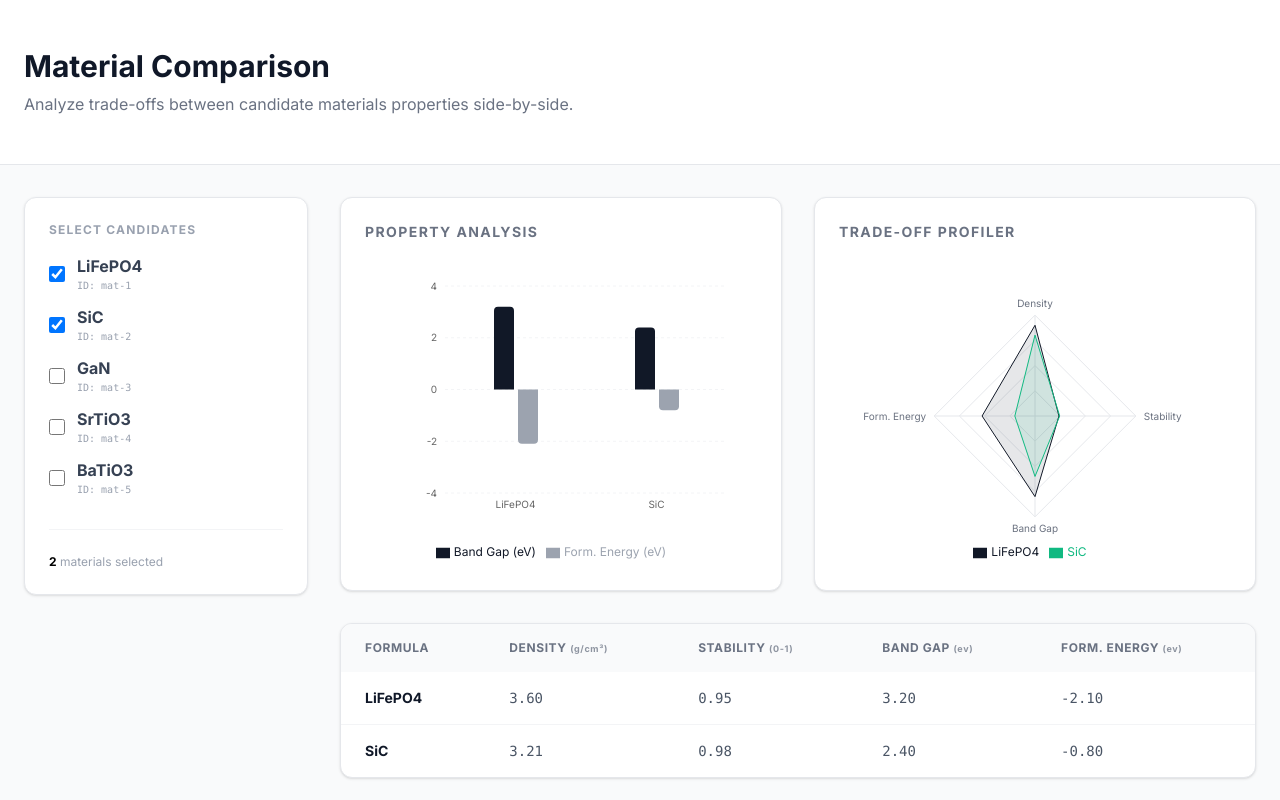
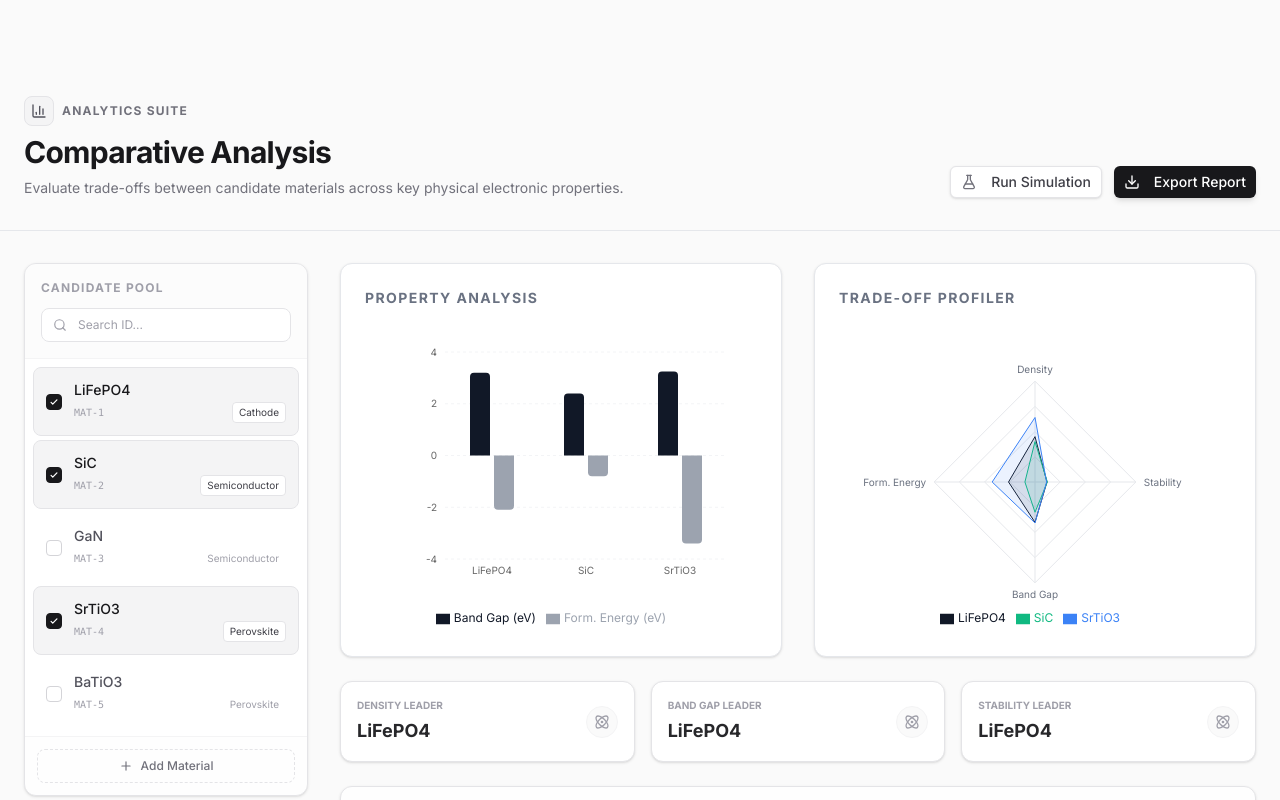
Before and after one commit to karthik5033/MatterGen, a Next.js app in the folder mattergen-x/frontend/: page /compare in a window 1280 px wide. Shown: the top 800 px of the page. Built offline with nearby package versions, Linux system fonts and the light colour scheme.

Commit message:
Update page.tsx page

```diff
--- a/mattergen-x/frontend/src/app/compare/page.tsx
+++ b/mattergen-x/frontend/src/app/compare/page.tsx
@@ -4,18 +4,20 @@ import { useState } from 'react';
 import { motion } from 'framer-motion';
 import { FADE_IN_ANIMATION } from '@/utils/animations';
 import ComparisonCharts from '@/components/charts/ComparisonCharts';
+import { Search, Plus, BarChart3, FlaskConical, Atom, Download } from 'lucide-react';
+import { Button } from '@/components/ui/button';
 
 // Mock Data for Comparison
 const MOCK_MATERIALS = [
-  { id: 'mat-1', name: 'LiFePO4', density: 3.6, stability: 0.95, band_gap: 3.2, formation_energy: -2.1 },
-  { id: 'mat-2', name: 'SiC', density: 3.21, stability: 0.98, band_gap: 2.4, formation_energy: -0.8 },
-  { id: 'mat-3', name: 'GaN', density: 6.15, stability: 0.85, band_gap: 3.4, formation_energy: -1.2 },
-  { id: 'mat-4', name: 'SrTiO3', density: 5.12, stability: 0.92, band_gap: 3.25, formation_energy: -3.4 },
-  { id: 'mat-5', name: 'BaTiO3', density: 6.02, stability: 0.88, band_gap: 3.1, formation_energy: -3.1 },
+  { id: 'mat-1', name: 'LiFePO4', density: 3.6, stability: 0.95, band_gap: 3.2, formation_energy: -2.1, type: 'Cathode' },
+  { id: 'mat-2', name: 'SiC', density: 3.21, stability: 0.98, band_gap: 2.4, formation_energy: -0.8, type: 'Semiconductor' },
+  { id: 'mat-3', name: 'GaN', density: 6.15, stability: 0.85, band_gap: 3.4, formation_energy: -1.2, type: 'Semiconductor' },
+  { id: 'mat-4', name: 'SrTiO3', density: 5.12, stability: 0.92, band_gap: 3.25, formation_energy: -3.4, type: 'Perovskite' },
+  { id: 'mat-5', name: 'BaTiO3', density: 6.02, stability: 0.88, band_gap: 3.1, formation_energy: -3.1, type: 'Perovskite' },
 ];
 
 export default function ComparePage() {
-  const [selectedIds, setSelectedIds] = useState<string[]>(['mat-1', 'mat-2']);
+  const [selectedIds, setSelectedIds] = useState<string[]>(['mat-1', 'mat-2', 'mat-4']);
 
   const toggleSelection = (id: string) => {
     setSelectedIds(prev =>
@@ -30,79 +32,168 @@ export default function ComparePage() {
 
   return (
     <motion.div
-      className="min-h-screen bg-gray-50 pb-20"
+      className="min-h-screen bg-[#fafafa] pb-20 pt-24"
       {...FADE_IN_ANIMATION}
     >
-      <div className="bg-white border-b border-gray-200">
-        <div className="max-w-7xl mx-auto px-6 py-12">
-           <h1 className="text-3xl font-bold text-gray-900 mb-2">Material Comparison</h1>
-           <p className="text-gray-500">Analyze trade-offs between candidate materials properties side-by-side.</p>
+      {/* Header Section */}
+      <div className="max-w-7xl mx-auto px-6 mb-8 flex items-end justify-between border-b border-gray-200 pb-8">
+        <div>
+           <div className="flex items-center gap-2 mb-2">
+              <div className="p-1.5 bg-zinc-100 rounded-lg border border-zinc-200">
+                <BarChart3 className="w-4 h-4 text-zinc-600" />
+              </div>
+              <span className="text-xs font-bold text-zinc-500 uppercase tracking-widest">Analytics Suite</span>
+           </div>
+           <h1 className="text-3xl font-bold text-zinc-900 tracking-tight">Comparative Analysis</h1>
+           <p className="text-zinc-500 mt-2 max-w-2xl text-sm">
+             Evaluate trade-offs between candidate materials across key physical electronic properties.
+           </p>
+        </div>
+        <div className="hidden md:flex gap-3">
+             <Button variant="outline" size="sm" className="bg-white hover:bg-zinc-50 text-zinc-700 border-zinc-200 shadow-sm transition-all hover:scale-[1.02]">
+                <FlaskConical className="w-3.5 h-3.5 mr-2 text-zinc-500" />
+                Run Simulation
+             </Button>
+             <Button size="sm" className="bg-zinc-900 hover:bg-zinc-800 text-white shadow-md transition-all hover:scale-[1.02]">
+                <Download className="w-3.5 h-3.5 mr-2" />
+                Export Report
+             </Button>
         </div>
       </div>
 
-      <main className="max-w-7xl mx-auto px-6 py-8">
+      <main className="max-w-7xl mx-auto px-6">
         <div className="grid grid-cols-1 lg:grid-cols-12 gap-8">
 
-          {/* Sidebar: Selection */}
+          {/* Sidebar: Selection Panel */}
           <div className="lg:col-span-3">
-            <div className="bg-white rounded-xl border border-gray-200 p-6 shadow-sm sticky top-24">
-               <h3 className="text-xs font-bold uppercase tracking-widest text-gray-400 mb-4">Select Candidates</h3>
-               <div className="space-y-3">
-                 {MOCK_MATERIALS.map(mat => (
-                   <label key={mat.id} className="flex items-center gap-3 cursor-pointer group">
-                      <input
-                        type="checkbox"
-                        checked={selectedIds.includes(mat.id)}
-                        onChange={() => toggleSelection(mat.id)}
-                        className="w-4 h-4 rounded border-gray-300 text-black focus:ring-black transition-all"
-                      />
-                      <div>
-                        <div className="font-bold text-gray-700 group-hover:text-black transition-colors">{mat.name}</div>
-                        <div className="text-[10px] text-gray-400 font-mono">ID: {mat.id}</div>
-                      </div>
-                   </label>
-                 ))}
+            <div className="bg-white rounded-xl border border-zinc-200 shadow-sm sticky top-28 overflow-hidden">
+               <div className="p-4 border-b border-zinc-100 bg-zinc-50/50">
+                   <h3 className="text-xs font-bold uppercase tracking-widest text-zinc-400 mb-3">Candidate Pool</h3>
+                   <div className="relative">
+                       <Search className="absolute left-3 top-1/2 -translate-y-1/2 w-3.5 h-3.5 text-zinc-400" />
+                       <input
+                          type="text"
+                          placeholder="Search ID..."
+                          className="w-full pl-9 pr-3 py-2 text-xs bg-white border border-zinc-200 rounded-lg focus:outline-none focus:ring-1 focus:ring-zinc-400 focus:border-zinc-400 transition-all placeholder:text-zinc-400"
+                       />
+                   </div>
                </div>
 
-               <div className="mt-8 pt-6 border-t border-gray-100">
-                 <div className="text-xs text-gray-400">
-                    <span className="font-bold text-black">{selectedIds.length}</span> materials selected
-                 </div>
+               <div className="p-2 max-h-[400px] overflow-y-auto space-y-1">
+                 {MOCK_MATERIALS.map(mat => {
+                    const isSelected = selectedIds.includes(mat.id);
+                    return (
+                       <div
+                          key={mat.id}
+                          onClick={() => toggleSelection(mat.id)}
+                          className={`
+                            group flex items-center gap-3 p-3 rounded-lg cursor-pointer transition-all border
+                            ${isSelected
+                                ? 'bg-zinc-100 border-zinc-200'
+                                : 'bg-transparent border-transparent hover:bg-zinc-50 hover:border-zinc-100'}
+                          `}
+                       >
+                          <div className={`
+                             w-4 h-4 rounded border flex items-center justify-center transition-colors
+                             ${isSelected
+                                ? 'bg-zinc-900 border-zinc-900'
+                                : 'bg-white border-zinc-300 group-hover:border-zinc-400'}
+                          `}>
+                             {isSelected && <svg className="w-2.5 h-2.5 text-white" fill="none" viewBox="0 0 24 24" stroke="currentColor"><path strokeLinecap="round" strokeLinejoin="round" strokeWidth={3} d="M5 13l4 4L19 7" /></svg>}
+                          </div>
+
+                          <div className="flex-1 min-w-0">
+                            <div className={`font-medium text-sm truncate ${isSelected ? 'text-zinc-900' : 'text-zinc-600'}`}>
+                                {mat.name}
+                            </div>
+                            <div className="flex items-center justify-between mt-0.5">
+                                <span className="text-[10px] text-zinc-400 font-mono uppercase">{mat.id}</span>
+                                <span className={`text-[10px] px-1.5 py-0.5 rounded border ${isSelected ? 'bg-white border-zinc-200 text-zinc-700' : 'bg-transparent border-transparent text-zinc-400'}`}>
+                                    {mat.type}
+                                </span>
+                            </div>
+                          </div>
+                       </div>
+                    );
+                 })}
+               </div>
+
+               <div className="p-3 border-t border-zinc-100 bg-zinc-50/30">
+                 <button className="w-full py-2 flex items-center justify-center gap-2 text-xs font-medium text-zinc-500 hover:text-zinc-900 hover:bg-white border border-dashed border-zinc-200 hover:border-zinc-300 rounded-lg transition-all">
+                    <Plus className="w-3.5 h-3.5" />
+                    <span>Add Material</span>
+                 </button>
                </div>
             </div>
           </div>
 
-          {/* Main Content: Charts */}
-          <div className="lg:col-span-9 space-y-8">
+          {/* Main Content: Analysis Dashboard */}
+          <div className="lg:col-span-9 space-y-6">
              {selectedIds.length > 0 ? (
-                <ComparisonCharts data={chartData} />
+                <div className="space-y-6">
+                    {/* Charts Import */}
+                    <ComparisonCharts data={chartData} />
+
+                    {/* Metrics Grid (Restored Neutral Colors) */}
+                    <div className="grid grid-cols-1 md:grid-cols-3 gap-4">
+                        {['Density', 'Band Gap', 'Stability'].map((metric, i) => (
+                             <div key={i} className="bg-white p-4 rounded-xl border border-zinc-200 shadow-sm flex items-center justify-between hover:shadow-md transition-shadow">
+                                 <div>
+                                     <div className="text-[10px] uppercase font-bold text-zinc-400 mb-1">{metric} Leader</div>
+                                     <div className="font-bold text-zinc-800 text-lg">
+                                         {chartData.length > 0 ? chartData[0].name : '-'}
+                                     </div>
+                                 </div>
+                                 <div className="w-8 h-8 rounded-full flex items-center justify-center bg-zinc-50 border border-zinc-100 text-zinc-400">
+                                     <Atom className="w-4 h-4" />
+                                 </div>
+                             </div>
+                        ))}
+                    </div>
+                </div>
              ) : (
-               <div className="h-64 flex items-center justify-center border-2 border-dashed border-gray-200 rounded-xl text-gray-400">
-                 Select materials to compare
+               <div className="h-96 flex flex-col items-center justify-center border-2 border-dashed border-zinc-200 rounded-2xl bg-zinc-50/50 text-zinc-400">
+                 <BarChart3 className="w-12 h-12 mb-4 opacity-20" />
+                 <p className="font-medium">No materials selected</p>
+                 <p className="text-sm mt-1">Select at least one candidate from the sidebar</p>
                </div>
              )}
 
-             {/* Detailed Table */}
+             {/* Scientific Data Table (Neutral Theme) */}
              {selectedIds.length > 0 && (
-                <div className="bg-white border border-gray-200 rounded-xl overflow-hidden shadow-sm">
+                <div className="bg-white border border-zinc-200 rounded-xl overflow-hidden shadow-sm">
+                   <div className="px-6 py-4 border-b border-zinc-100 flex justify-between items-center bg-zinc-50/30">
+                        <h3 className="font-semibold text-zinc-700 text-sm flex items-center gap-2">
+                            <span className="w-2 h-2 rounded-full bg-zinc-400"></span>
+                            Property Matrix
+                        </h3>
+                        <button className="text-xs text-zinc-500 font-medium hover:text-zinc-900 hover:underline">Download CSV</button>
+                   </div>
                    <table className="w-full text-sm text-left">
-                      <thead className="bg-gray-50 text-xs text-gray-500 uppercase font-bold tracking-wider">
+                      <thead className="bg-white text-xs text-zinc-400 uppercase font-bold tracking-wider border-b border-zinc-100">
                         <tr>
-                          <th className="px-6 py-4">Formula</th>
-                          <th className="px-6 py-4">Density <span className="text-[9px] lowercase opacity-75">(g/cm³)</span></th>
-                          <th className="px-6 py-4">Stability <span className="text-[9px] lowercase opacity-75">(0-1)</span></th>
-                          <th className="px-6 py-4">Band Gap <span className="text-[9px] lowercase opacity-75">(eV)</span></th>
-                          <th className="px-6 py-4">Form. Energy <span className="text-[9px] lowercase opacity-75">(eV)</span></th>
+                          <th className="px-6 py-4 font-semibold">Formula</th>
+                          <th className="px-6 py-4 font-semibold">Type</th>
+                          <th className="px-6 py-4 text-right font-semibold">Density <span className="text-[9px] lowercase opacity-50">(g/cm³)</span></th>
+                          <th className="px-6 py-4 text-right font-semibold">Stability <span className="text-[9px] lowercase opacity-50">(0-1)</span></th>
+                          <th className="px-6 py-4 text-right font-semibold">Band Gap <span className="text-[9px] lowercase opacity-50">(eV)</span></th>
+                          <th className="px-6 py-4 text-right font-semibold">Form. Energy <span className="text-[9px] lowercase opacity-50">(eV)</span></th>
                         </tr>
                       </thead>
-                      <tbody className="divide-y divide-gray-100">
+                      <tbody className="divide-y divide-zinc-50">
                         {chartData.map(mat => (
-                          <tr key={mat.id} className="hover:bg-gray-50 transition-colors">
-                            <td className="px-6 py-4 font-bold text-gray-900">{mat.name}</td>
-                            <td className="px-6 py-4 text-gray-600 font-mono">{mat.density.toFixed(2)}</td>
-                            <td className="px-6 py-4 text-gray-600 font-mono">{mat.stability.toFixed(2)}</td>
-                            <td className="px-6 py-4 text-gray-600 font-mono">{mat.band_gap.toFixed(2)}</td>
-                            <td className="px-6 py-4 text-gray-600 font-mono">{mat.formation_energy.toFixed(2)}</td>
+                          <tr key={mat.id} className="group hover:bg-zinc-50 transition-colors">
+                            <td className="px-6 py-4 font-bold text-zinc-800 flex items-center gap-2">
+                                <div className="w-1.5 h-1.5 rounded-full bg-zinc-300 group-hover:bg-zinc-800 transition-colors"></div>
+                                {mat.name}
+                            </td>
+                            <td className="px-6 py-4 text-zinc-500 text-xs font-medium">{mat.type}</td>
+                            <td className="px-6 py-4 text-zinc-600 font-mono text-right text-xs">{mat.density.toFixed(2)}</td>
+                            <td className="px-6 py-4 font-mono text-right text-xs">
+                                <span className="text-zinc-700 font-semibold">{mat.stability.toFixed(2)}</span>
+                            </td>
+                            <td className="px-6 py-4 text-zinc-600 font-mono text-right text-xs">{mat.band_gap.toFixed(2)}</td>
+                            <td className="px-6 py-4 text-zinc-600 font-mono text-right text-xs">{mat.formation_energy.toFixed(2)}</td>
                           </tr>
                         ))}
                       </tbody>
```
